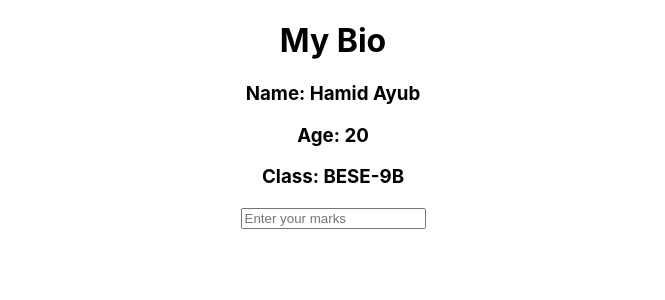
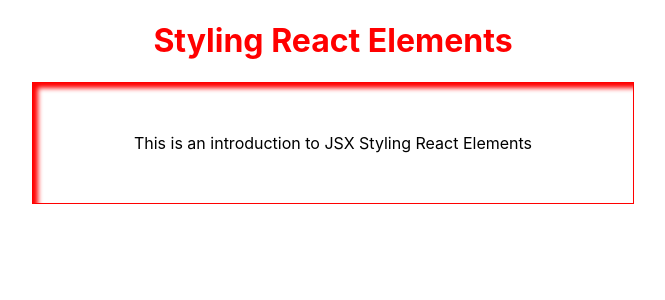
Before and after one commit to bovad/React-JS-Front-End-Development-Course, a React (Create React App) app in the folder React/intro-to-jsx/: page / in a window 1280 px wide. Shown: the top 300 px of the page, without its empty margins (307-972 px from the left). Built offline with nearby package versions, Linux system fonts and the light colour scheme.

Commit message:
Styling React Elements PArt-1

```diff
--- a/React/intro-to-jsx/src/App.js
+++ b/React/intro-to-jsx/src/App.js
@@ -2,24 +2,25 @@ import logo from './logo.svg';
 import './App.css';
 
 function App() {
-  const firstName = "Hamid";
-  const lastName = "Ayub";
-  const age = 20;
-  const text = "Enter your marks"
-  const getName = (fName, lName) => `${fName} ${lName}`
-  const marksInput = <input placeholder={text} autoComplete />
-  const details = {
-    Class: <h3>Class: BESE-9B</h3>,
-    BloodGroup: "A+"
-  }
 
   return (
     <div className="App">
-      <h1>My Bio</h1>
-      <h3>Name: {getName(firstName, lastName)}</h3>
-      <h3>Age: {age}</h3>
-      {details.Class}
-      {marksInput}
+      <div>
+        <h1 style = {
+        {
+          color: 'Red',
+        }
+        }>Styling React Elements</h1>
+        <p style = {
+          {
+            border: '1px solid red',
+            width: '500px',
+            margin: 'auto',
+            padding: '50px',
+            boxShadow: '5px 5px 5px red inset'
+          }
+        }>This is an introduction to JSX Styling React Elements</p>
+      </div>
     </div>
   );
 }
```
